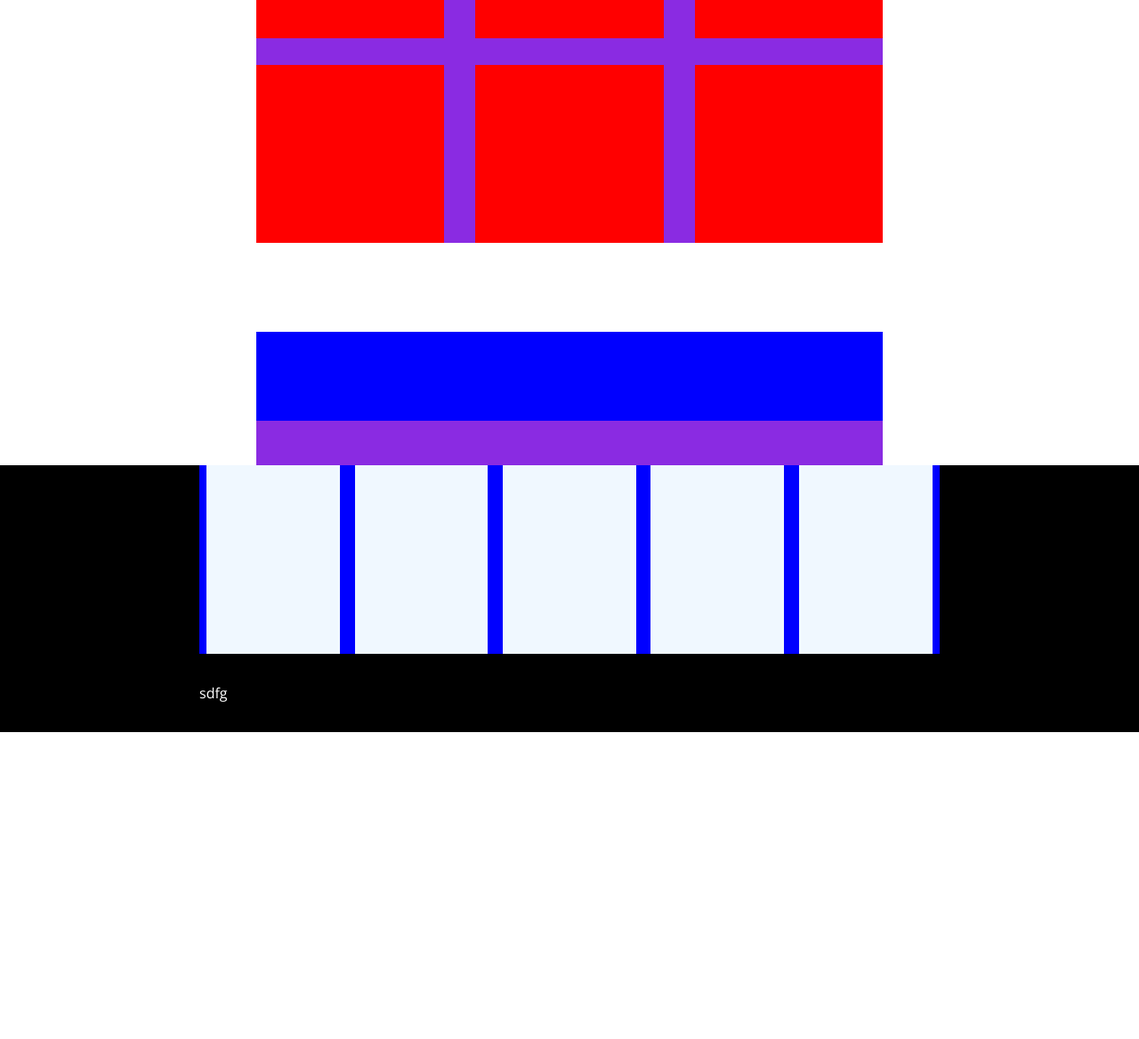
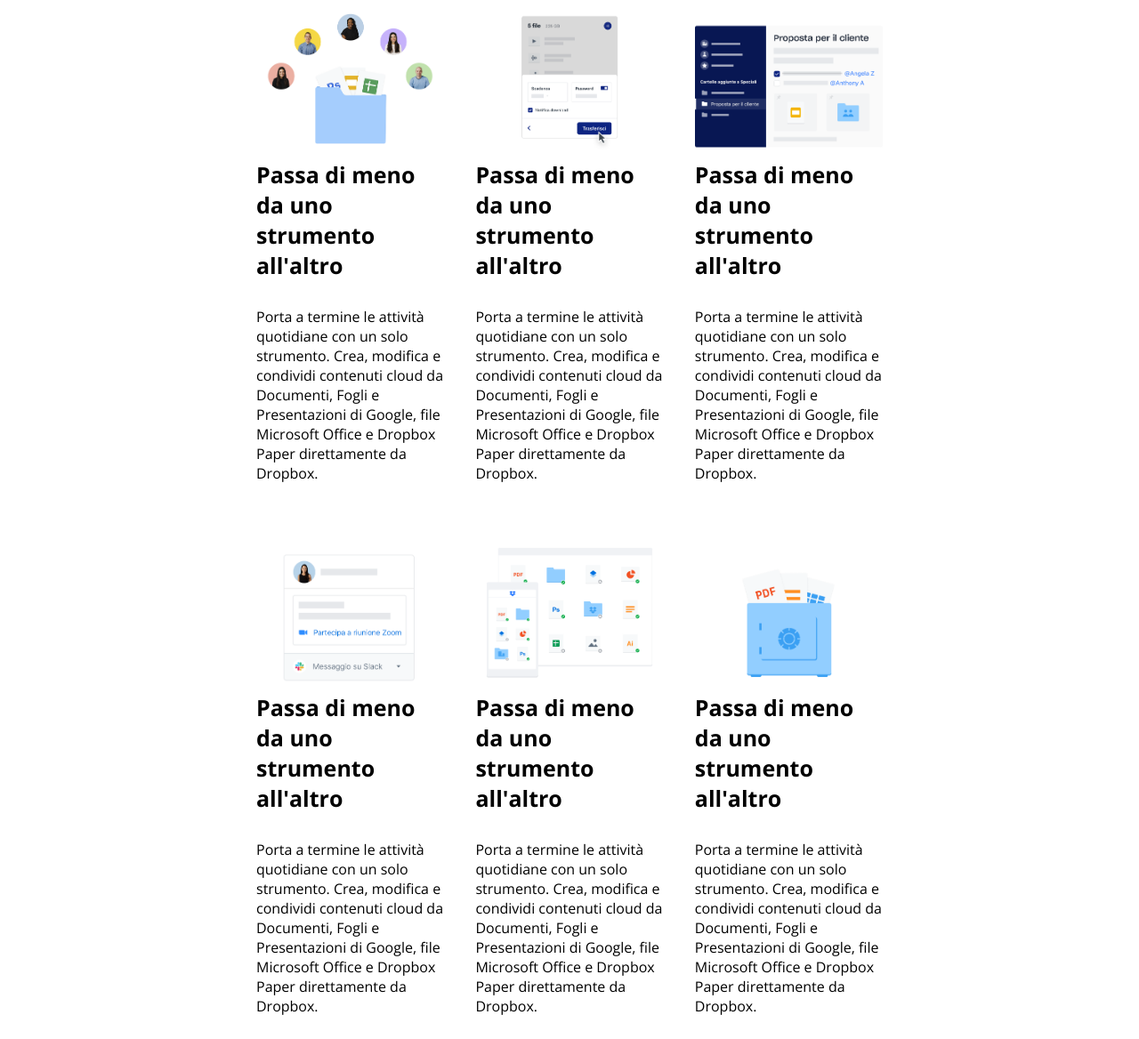
Before and after one commit to Alex-Mihov/htmlcss-dropbox, a plain HTML site: page index.html in a window 1280 px wide. Shown: the part 3564-4732 px from the top of the page at 89% size. Before the commit the page ends 4387 px from the top, so only its background shows below. Drawn offline with nearby package versions, Linux system fonts and the light colour scheme.

Commit message:
feat operations and people section

```diff
--- a/css/style.css
+++ b/css/style.css
@@ -384,18 +384,39 @@ h3 {
     justify-content: space-between;
     flex-wrap: wrap;
     width: 55%;
-    margin-top: 100px;
+    margin-top: 150px;
     /* debug */
-    min-height: 200px;
-    background-color: blueviolet;
+    /* min-height: 200px;
+    background-color: blueviolet; */
 }
 
 .options {
+    display: flex;
+    flex-direction: column;
     width: 30%;
     margin-top: 30px;
+    padding-bottom: 30px;
     /* debug */
-    height: 200px;
-    background-color: red;
+    /* min-height: 200px;
+    background-color: red; */
+}
+
+/* sezione operazioni img */
+.options-img {
+    width: 100%;
+}
+
+.options-img img {
+    width: 100%;
+}
+
+/* sezione des operazioni */
+.options-des {
+    width: 100%;
+}
+
+.options-des p {
+margin-top: 30px;
 }
 
 /* regole sezione persone */
@@ -403,18 +424,25 @@ h3 {
     display: flex;
     flex-direction: column;
     justify-content: space-between;
-    margin-top: 100px;
+    margin-top: 150px;
+    margin-bottom: 150px;
     width: 55%;
     /* debug */
-    height: 150px;
-    background-color: blue;
+    /* height: 150px;
+    background-color: blue; */
+}
+
+.people h2 {
+    width: 60%;
 }
 
 .people a {
+    margin-top: 50px;
     width: 100%;
+    font-size: 15px;
     /* debug */
-    background-color: blueviolet;
-    height: 50px;
+    /* background-color: blueviolet;
+    height: 50px; */
 }
 
 /* regole footer */
@@ -430,6 +458,7 @@ footer {
 
 /* regole top footer */
 .top-footer {
+    margin-top: 50px;
     display: flex;
     justify-content: space-around;
     width: 65%;
--- a/index.html
+++ b/index.html
@@ -359,35 +359,125 @@
           <!-- sezione operazioni dropbox -->
           <section class="operations">
 
-            <h2></h2>
+            <h2>Esegui più operazioni con Dropbox Buisiness</h2>
 
             <!-- prima opzione -->
             <div class="options">
+
+                <div class="options-img">
+                    <img src="./img/business-feature-switching-tools.png" alt="feature switching tools">
+                </div>
+
+                <div class="options-des">
+
+                    <h3>Passa di meno da uno strumento all'altro</h3>
+
+                    <p>
+                        Porta a termine le attività quotidiane con un solo strumento. Crea, modifica e condividi contenuti cloud da
+                        Documenti, Fogli e Presentazioni di Google, file Microsoft Office e Dropbox Paper direttamente da Dropbox.
+                    </p>
+
+                </div>
 
             </div>
 
             <!-- seconda opzione -->
             <div class="options">
 
+                <div class="options-img">
+                    <img src="./img/business-feature-send-files-it.png" alt="feature send files">
+                </div>
+
+                <div class="options-des">
+
+                    <h3>Passa di meno da uno strumento all'altro</h3>
+
+                    <p>
+                        Porta a termine le attività quotidiane con un solo strumento. Crea, modifica e condividi contenuti cloud da
+                        Documenti, Fogli e Presentazioni di Google, file Microsoft Office e Dropbox Paper direttamente da Dropbox.
+                    </p>
+
+                </div>
+
             </div>
 
             <!-- terza opzione -->
             <div class="options">
+
+                <div class="options-img">
+                    <img src="./img/business-feature-coordinate-it.png" alt="feature coordinate">
+                </div>
+
+                <div class="options-des">
+
+                    <h3>Passa di meno da uno strumento all'altro</h3>
+
+                    <p>
+                        Porta a termine le attività quotidiane con un solo strumento. Crea, modifica e condividi contenuti cloud da
+                        Documenti, Fogli e Presentazioni di Google, file Microsoft Office e Dropbox Paper direttamente da Dropbox.
+                    </p>
+
+                </div>
 
             </div>
 
             <!-- quarta opzione -->
             <div class="options">
 
+                <div class="options-img">
+                    <img src="./img/business-feature-integrations-it.png" alt="feature integrations">
+                </div>
+
+                <div class="options-des">
+
+                    <h3>Passa di meno da uno strumento all'altro</h3>
+
+                    <p>
+                        Porta a termine le attività quotidiane con un solo strumento. Crea, modifica e condividi contenuti cloud da
+                        Documenti, Fogli e Presentazioni di Google, file Microsoft Office e Dropbox Paper direttamente da Dropbox.
+                    </p>
+
+                </div>
+
             </div>
 
             <!-- quinta opzione -->
             <div class="options">
 
+                <div class="options-img">
+                    <img src="./img/business-feature-multi-device.png" alt="feature multi device">
+                </div>
+
+                <div class="options-des">
+
+                    <h3>Passa di meno da uno strumento all'altro</h3>
+
+                    <p>
+                        Porta a termine le attività quotidiane con un solo strumento. Crea, modifica e condividi contenuti cloud da
+                        Documenti, Fogli e Presentazioni di Google, file Microsoft Office e Dropbox Paper direttamente da Dropbox.
+                    </p>
+
+                </div>
+
             </div>
 
             <!-- sesta opzione -->
             <div class="options">
+
+                <div class="options-img">
+                    <img src="./img/business-feature-security.png" alt="feature security">
+                </div>
+
+                <div class="options-des">
+
+                    <h3>Passa di meno da uno strumento all'altro</h3>
+
+                    <p>
+                        Porta a termine le attività quotidiane con un solo strumento. Crea, modifica e condividi contenuti cloud da
+                        Documenti, Fogli e Presentazioni di Google, file Microsoft Office e Dropbox Paper direttamente da Dropbox.
+                    </p>
+
+                </div>
 
             </div>
 
@@ -396,9 +486,9 @@
           <!-- sezione persone -->
            <section class="people">
 
-                <h2></h2>
+                <h2>Più di 500.000 team utilizzano Dropbox Business</h2>
 
-                <a href="#"></a>
+                <a href="#">Scopri di più sui nostri clienti</a>
 
            </section>
 
```
